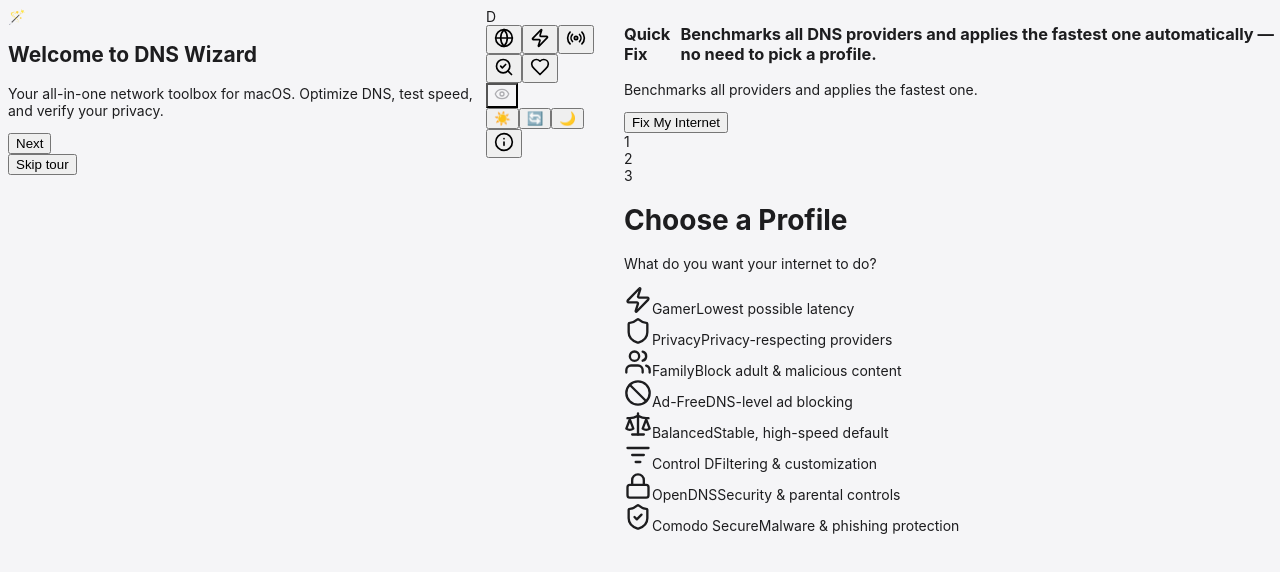
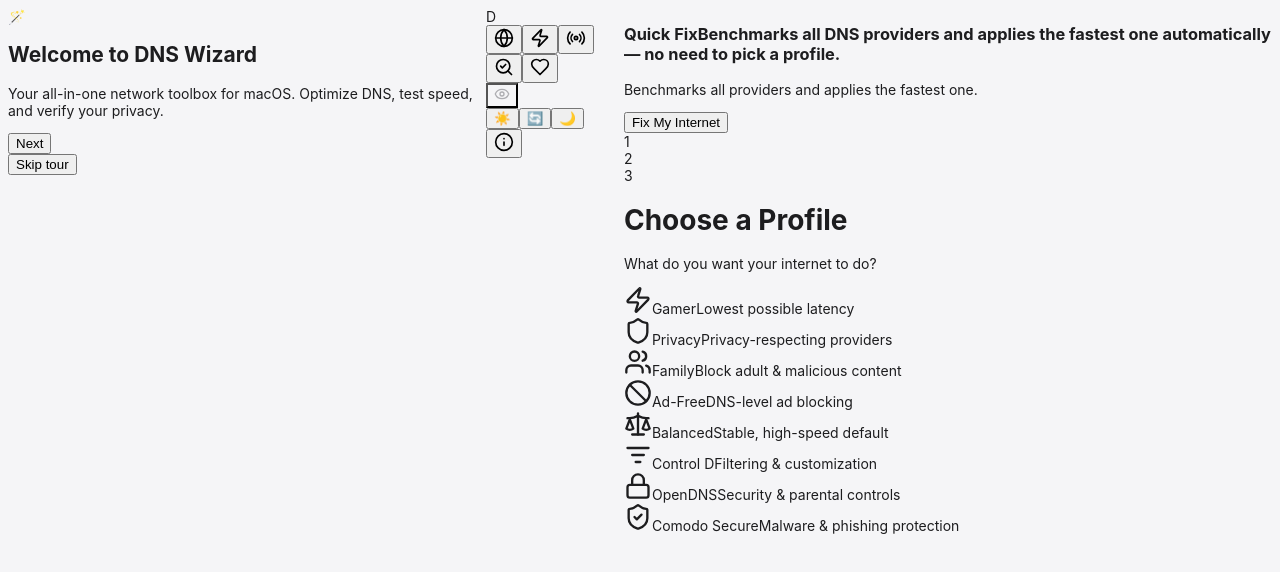
Before and after one commit to acchuang/dns-wizard, a React (Vite) app: page / in a window 1280 px wide. Shown: the top 572 px of the page. Built offline with nearby package versions, Linux system fonts and the light colour scheme; the HTML template or start-up script is replaced by a standard one.

Commit message:
a11y: make Tooltip keyboard-accessible with ARIA attributes

```diff
--- a/src/components/Tooltip.tsx
+++ b/src/components/Tooltip.tsx
@@ -5,9 +5,14 @@
 
 function Tooltip({ text, children }: Props) {
   return (
-    <span className="tooltip-wrapper" style={{ position: "relative", display: "inline-flex", alignItems: "center" }}>
+    <span
+      className="tooltip-wrapper"
+      tabIndex={0}
+      role="button"
+      aria-describedby="tooltip-text"
+    >
       {children}
-      <span className="tooltip-box">{text}</span>
+      <span className="tooltip-box" role="tooltip" id="tooltip-text">{text}</span>
     </span>
   );
 }
--- a/src/styles/index.css
+++ b/src/styles/index.css
@@ -220,6 +220,10 @@
 }
 
 .tooltip-wrapper:hover .tooltip-box {
+  display: block;
+}
+
+.tooltip-wrapper:focus-within .tooltip-box {
   display: block;
 }
 
```
